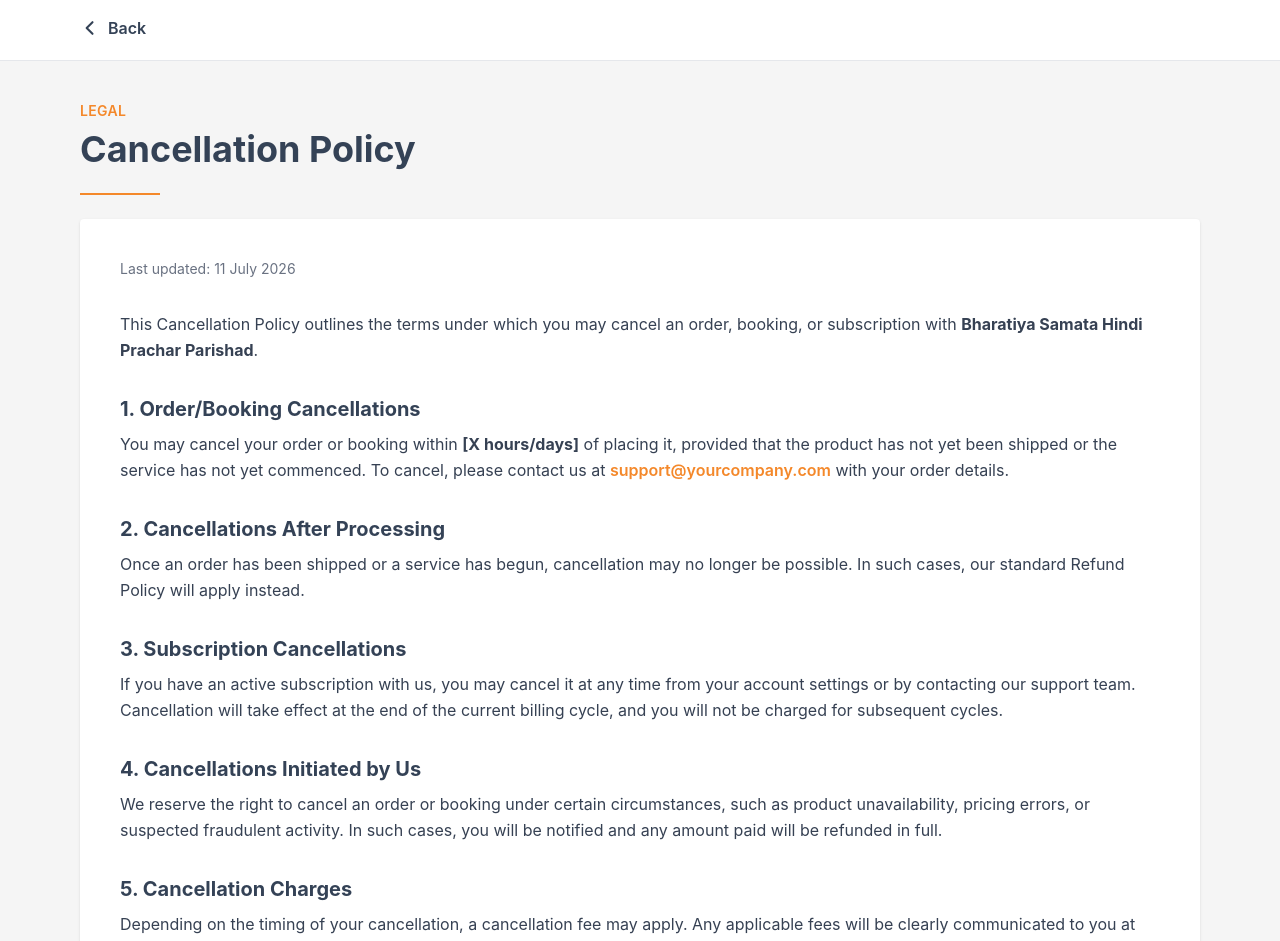
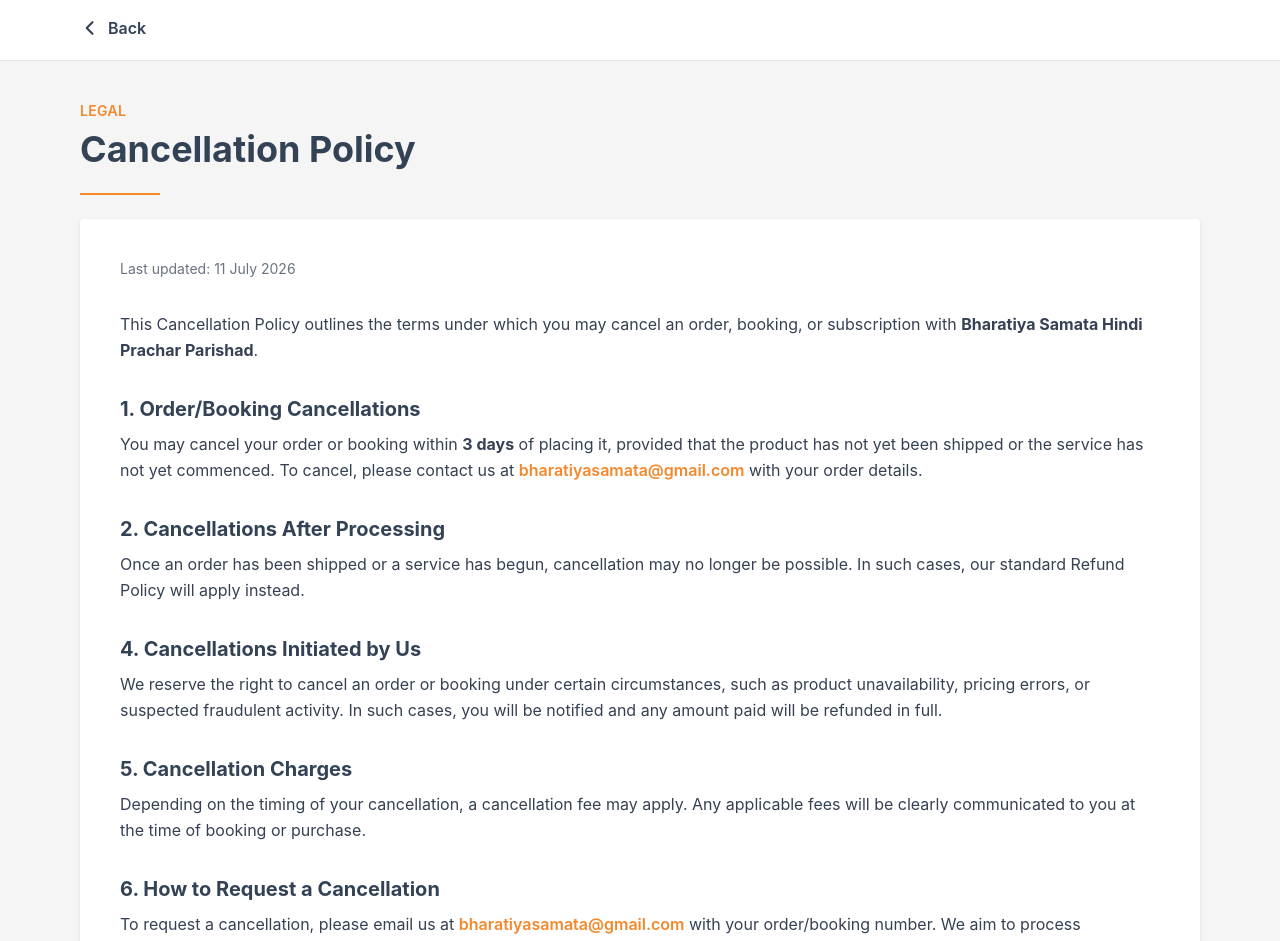
Before and after one commit to Asritha-2002/bharatiyasamatafrontend, a React (Vite) app: page /cancellation-policy in a window 1280 px wide. Shown: the top 941 px of the page. Built offline with nearby package versions, Linux system fonts and the light colour scheme.

Commit message:
after adding policy pages

```diff
--- a/src/pages/CancellationPolicy.jsx
+++ b/src/pages/CancellationPolicy.jsx
@@ -38,11 +38,11 @@
 
           <Section title="1. Order/Booking Cancellations">
             <p>
-              You may cancel your order or booking within <strong>[X hours/days]</strong> of
+              You may cancel your order or booking within <strong>3 days</strong> of
               placing it, provided that the product has not yet been shipped or the service has
               not yet commenced. To cancel, please contact us at{' '}
-              <a href="mailto:support@yourcompany.com" className="text-[#F4882A] font-semibold hover:underline">
-                support@yourcompany.com
+              <a href="mailto:bharatiyasamata@gmail.com" className="text-[#F4882A] font-semibold hover:underline">
+                bharatiyasamata@gmail.com
               </a>{' '}
               with your order details.
             </p>
@@ -52,15 +52,6 @@
             <p>
               Once an order has been shipped or a service has begun, cancellation may no longer
               be possible. In such cases, our standard Refund Policy will apply instead.
-            </p>
-          </Section>
-
-          <Section title="3. Subscription Cancellations">
-            <p>
-              If you have an active subscription with us, you may cancel it at any time from your
-              account settings or by contacting our support team. Cancellation will take effect
-              at the end of the current billing cycle, and you will not be charged for
-              subsequent cycles.
             </p>
           </Section>
 
@@ -83,11 +74,11 @@
           <Section title="6. How to Request a Cancellation">
             <p>
               To request a cancellation, please email us at{' '}
-              <a href="mailto:support@yourcompany.com" className="text-[#F4882A] font-semibold hover:underline">
-                support@yourcompany.com
+              <a href="mailto:bharatiyasamata@gmail.com" className="text-[#F4882A] font-semibold hover:underline">
+                bharatiyasamata@gmail.com
               </a>{' '}
               with your order/booking number. We aim to process cancellation requests within
-              <strong> [X business days]</strong>.
+              <strong> 7 business days</strong>.
             </p>
           </Section>
 
@@ -101,8 +92,8 @@
           <Section title="8. Contact Us">
             <p>
               For any cancellation-related queries, reach out to us at{' '}
-              <a href="mailto:support@yourcompany.com" className="text-[#F4882A] font-semibold hover:underline">
-                support@yourcompany.com
+              <a href="mailto:bharatiyasamata@gmail.com" className="text-[#F4882A] font-semibold hover:underline">
+                bharatiyasamata@gmail.com
               </a>.
             </p>
           </Section>
--- a/src/pages/PrivacyPolicy.jsx
+++ b/src/pages/PrivacyPolicy.jsx
@@ -127,8 +127,8 @@
             <p>
               If you have any questions about this Privacy Policy or how your data is handled,
               please contact us at{' '}
-              <a href="mailto:support@yourcompany.com" className="text-[#F4882A] font-semibold hover:underline">
-                support@yourcompany.com
+              <a href="mailto:bharatiyasamata@gmail.com" className="text-[#F4882A] font-semibold hover:underline">
+                bharatiyasamata@gmail.com
               </a>.
             </p>
           </Section>
--- a/src/pages/RefundPolicy.jsx
+++ b/src/pages/RefundPolicy.jsx
@@ -61,19 +61,19 @@
           <Section title="3. Refund Request Process">
             <p>
               To request a refund, please contact us at{' '}
-              <a href="mailto:support@yourcompany.com" className="text-[#F4882A] font-semibold hover:underline">
-                support@yourcompany.com
+              <a href="mailto:bharatiyasamata@gmail.com" className="text-[#F4882A] font-semibold hover:underline">
+                bharatiyasamata@gmail.com
               </a>{' '}
-              within <strong>[X days]</strong> of your purchase, along with your order number and
+              within <strong>3 days</strong> of your purchase, along with your order number and
               a brief explanation of the issue. Our team will review your request and respond
-              within <strong>[X business days]</strong>.
+              within <strong>5 business days</strong>.
             </p>
           </Section>
 
           <Section title="4. Refund Method and Timeline">
             <p>
               Approved refunds will be credited back to the original payment method used at the
-              time of purchase. Please allow <strong>[5–10 business days]</strong> for the refund
+              time of purchase. Please allow <strong>5–10 business days</strong> for the refund
               to reflect in your account, depending on your bank or payment provider.
             </p>
           </Section>
@@ -103,8 +103,8 @@
           <Section title="8. Contact Us">
             <p>
               For any questions regarding refunds, please reach out to us at{' '}
-              <a href="mailto:support@yourcompany.com" className="text-[#F4882A] font-semibold hover:underline">
-                support@yourcompany.com
+              <a href="mailto:bharatiyasamata@gmail.com" className="text-[#F4882A] font-semibold hover:underline">
+                bharatiyasamata@gmail.com
               </a>.
             </p>
           </Section>
--- a/src/pages/TermsAndConditions.jsx
+++ b/src/pages/TermsAndConditions.jsx
@@ -127,15 +127,15 @@
           <Section title="11. Governing Law">
             <p>
               These Terms shall be governed by and construed in accordance with the laws of
-              [Your Country/State], without regard to its conflict of law provisions.
+             India, without regard to its conflict of law provisions.
             </p>
           </Section>
 
           <Section title="12. Contact Us">
             <p>
               If you have any questions about these Terms, please contact us at{' '}
-              <a href="mailto:support@yourcompany.com" className="text-[#F4882A] font-semibold hover:underline">
-                support@yourcompany.com
+              <a href="mailto:bharatiyasamata@gmail.com" className="text-[#F4882A] font-semibold hover:underline">
+                bharatiyasamata@gmail.com
               </a>.
             </p>
           </Section>
```
